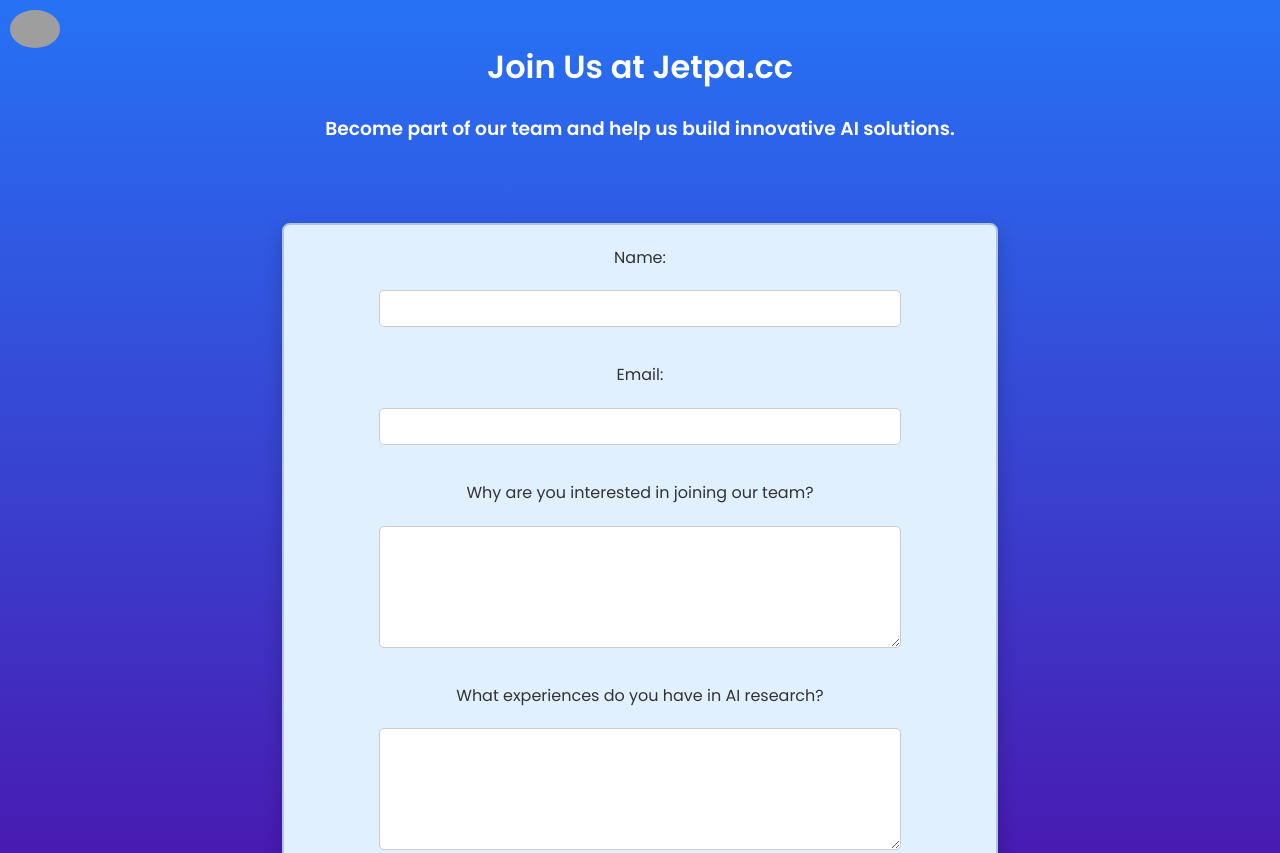
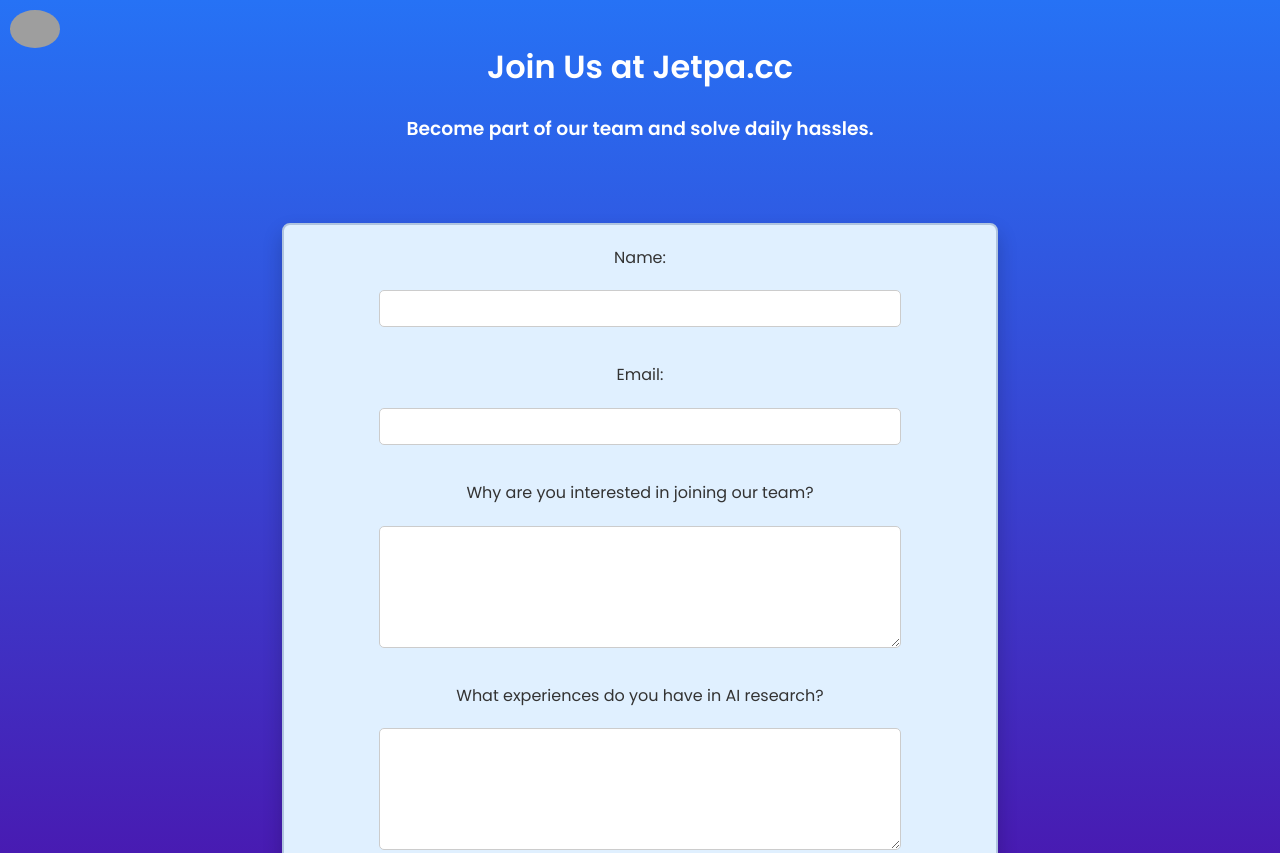
Before and after one commit to 3x-dev/Jetpacc, a plain HTML site: page join-us.html in a window 1280 px wide. Shown: the top 853 px of the page. Drawn offline with Linux system fonts and the light colour scheme; grey boxes are pictures that could not be loaded.

Commit message:
updated desc

```diff
--- a/join-us.html
+++ b/join-us.html
@@ -49,7 +49,7 @@
     </a>
     <header class="join-header">
         <h1>Join Us at Jetpa.cc</h1>
-        <h3>Become part of our team and help us build innovative AI solutions.</h3>
+        <h3>Become part of our team and solve daily hassles.</h3>
     </header>
     <main class="join-main">
         <section class="join-section">
```
